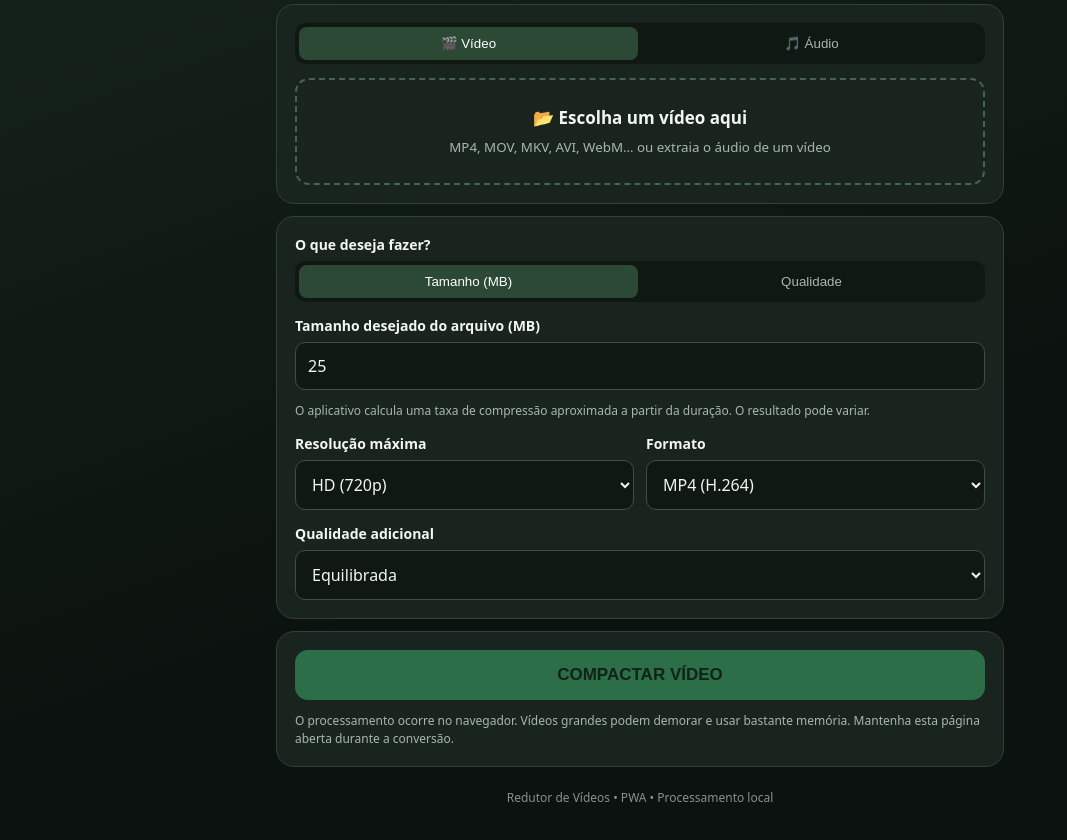
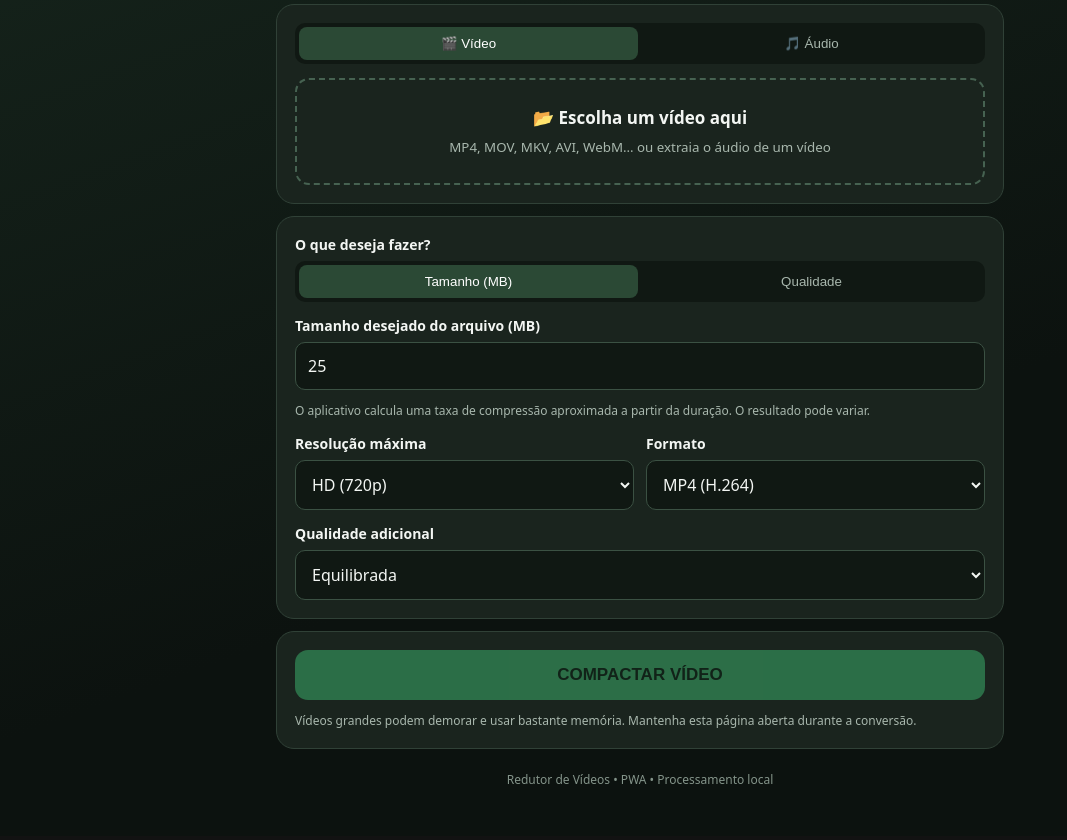
Before and after one commit to joaubaron/ffmpeg, a plain HTML site: page index.html in a window 1280 px wide. Shown: the part 94-934 px from the top of the page, without its empty margins (0-1067 px from the left). Drawn offline with Linux system fonts and the light colour scheme.

Commit message:
Update index.html

```diff
--- a/index.html
+++ b/index.html
@@ -28,7 +28,7 @@
 <div style="margin-top:14px"><label for="ach">Canais</label><select id="ach"><option value="original" selected>Manter original</option><option value="1">Mono (arquivo menor)</option><option value="2">Estéreo</option></select></div>
 <p class="notice">Dá para enviar também um vídeo: o app extrai só o áudio dele.</p>
 </section>
-<section class="card"><button class="primary" id="go" disabled>COMPACTAR VÍDEO</button><div class="progressbox" id="progressbox"><div class="progress"><div class="bar" id="bar"></div></div><div class="status" id="status">Preparando...</div></div><div class="result" id="result"><h3 id="resulttitle">✅ Vídeo pronto!</h3><div id="resultstats"></div><a id="download" href="#">⬇️ BAIXAR VÍDEO</a></div><p class="notice" style="margin-bottom:0">O processamento ocorre no navegador. Vídeos grandes podem demorar e usar bastante memória. Mantenha esta página aberta durante a conversão.</p></section>
+<section class="card"><button class="primary" id="go" disabled>COMPACTAR VÍDEO</button><div class="progressbox" id="progressbox"><div class="progress"><div class="bar" id="bar"></div></div><div class="status" id="status">Preparando...</div></div><div class="result" id="result"><h3 id="resulttitle">✅ Vídeo pronto!</h3><div id="resultstats"></div><a id="download" href="#">⬇️ BAIXAR VÍDEO</a></div><p class="notice" style="margin-bottom:0">Vídeos grandes podem demorar e usar bastante memória. Mantenha esta página aberta durante a conversão.</p></section>
 <footer>Redutor de Vídeos • PWA • Processamento local</footer></main>
 <script type="module">
 import { FFmpeg } from 'https://cdn.jsdelivr.net/npm/@ffmpeg/ffmpeg@0.12.10/dist/esm/index.js';
```
